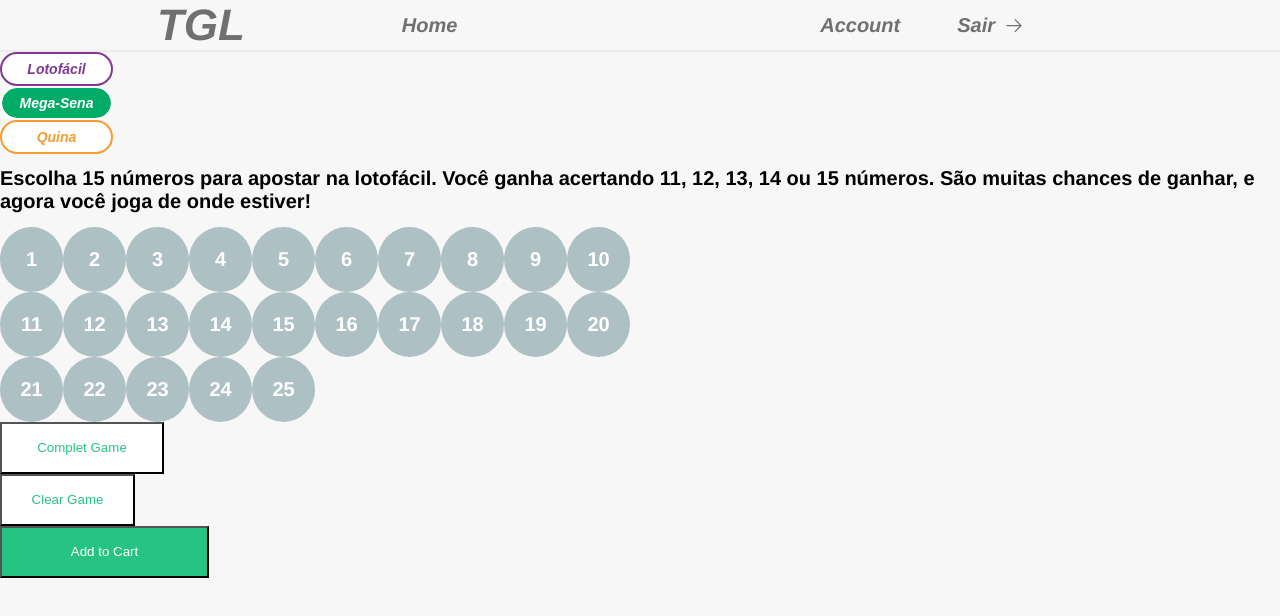
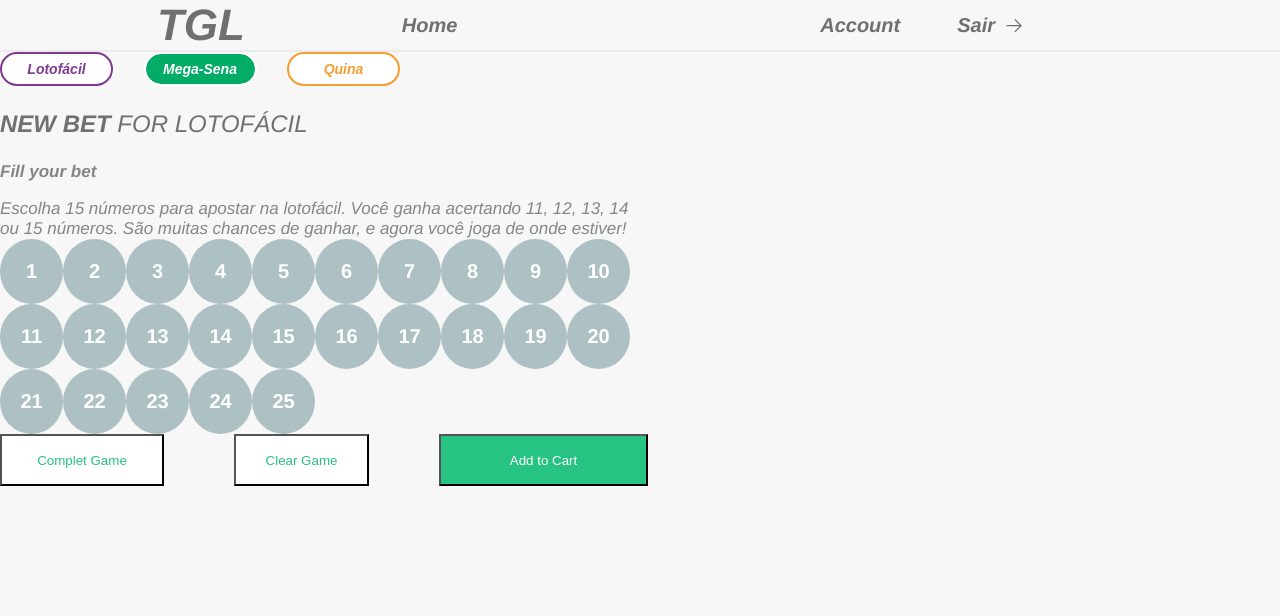
Before and after one commit to Danielbb21/ProvaReact, a React (Create React App) app in the folder prova-react/: page /new-bet in a window 1280 px wide. Shown: the top 616 px of the page. Built offline with nearby package versions, Linux system fonts and the light colour scheme; the HTML template or start-up script is replaced by a standard one.

Commit message:
adding style to the page New-Bet

```diff
--- /dev/null
+++ b/prova-react/src/components/New-Bet/index.tsx
@@ -0,0 +1,40 @@
+import React from "react";
+import { ButtonInActionWrapper, DescriptionInfo, DescriptionTitle, DescriptionWrapper, TitleWrapper } from "./style";
+
+interface GameTitleProps {
+  title: string;
+}
+
+interface GameDescriptionProps{
+  description: string | undefined;
+}
+
+interface ButtonStyleProps{
+  win: number;
+}
+
+export const GameTitle: React.FC<GameTitleProps> = (props) => {
+  return (
+    <TitleWrapper>
+      NEW BET <span>{props.title}</span>
+    </TitleWrapper>
+  );
+};
+
+export const GameDescription: React.FC<GameDescriptionProps> = (props) =>{
+
+  return(
+    <DescriptionWrapper>
+      <DescriptionTitle>Fill your bet</DescriptionTitle>
+      <DescriptionInfo>{props.description}</DescriptionInfo>
+    </DescriptionWrapper>
+  )
+};
+
+export const ButtonStyle: React.FC<ButtonStyleProps> = (props) =>{
+    return(
+      <ButtonInActionWrapper win={props.win}>
+        {props.children}
+      </ButtonInActionWrapper>
+    );
+};
--- /dev/null
+++ b/prova-react/src/components/New-Bet/style.ts
@@ -0,0 +1,44 @@
+import styled from 'styled-components';
+
+interface ButtonProps{
+    win: number;
+}
+
+export const TitleWrapper = styled.h3`
+    width: 30.8rem;
+
+    font-size: 2.4rem;
+    color: #707070;
+    font-weight: bold;
+    font-style: italic;
+
+    span{
+        font-weight: lighter;
+    }
+`;
+
+export const DescriptionWrapper = styled.div`
+    width: 64.8rem;
+
+`;
+
+export const DescriptionTitle = styled.p`
+    font-size: 1.7rem;
+    color: #868686;
+    font-weight: bold;
+    font-style: italic;
+`;
+
+export const DescriptionInfo = styled.span`
+    font-size: 1.7rem;
+    font-style: italic;
+    color: #868686;
+    word-wrap: break-word;
+`;
+
+export const ButtonInActionWrapper = styled.div<ButtonProps>`
+    display: flex;
+    width: ${(props) => props.win+ 'rem' };
+    align-items: center;
+    justify-content: space-between;
+`;
--- a/prova-react/src/pages/NewBet.tsx
+++ b/prova-react/src/pages/NewBet.tsx
@@ -3,7 +3,10 @@
 import { useEffect } from "react";
 import ActionButton from "../components/ActionButton";
 import ButtonGame from "../components/ButtonGame";
+import Footer from "../components/Footer";
 import Navbar from "../components/Navbar";
+import { GameDescription, GameTitle } from "../components/New-Bet";
+import { ButtonInActionWrapper } from "../components/New-Bet/style";
 import Numbers from "../components/Numbers";
 import { NumberPlace } from "../components/Numbers/style";
 import gameData from "../games.json";
@@ -174,8 +177,8 @@
 
   return (
     <>
-
       <Navbar hasHome={true} />
+      <ButtonInActionWrapper win={40}>
         {gameData.types.map((game) => (
           <ButtonGame
             key={Math.random().toString()}
@@ -186,7 +189,9 @@
             {game.type}
           </ButtonGame>
         ))}
-      <h1>{gameOptions?.description}</h1>
+      </ButtonInActionWrapper>
+      <GameTitle title={"FOR " + gameOptions?.type.toUpperCase()} />
+      <GameDescription description={gameOptions?.description} />
 
       <NumberPlace>
         {numbersOfTheGame.length > 0
@@ -209,6 +214,7 @@
             })
           : ""}
       </NumberPlace>
+      <ButtonInActionWrapper win={64.8}>
         <ActionButton
           win={16.4}
           hei={5.2}
@@ -233,6 +239,7 @@
         >
           Add to Cart
         </ActionButton>
+      </ButtonInActionWrapper>
     </>
   );
 };
```
Lines whose indentation alone changed are shown as unchanged.
